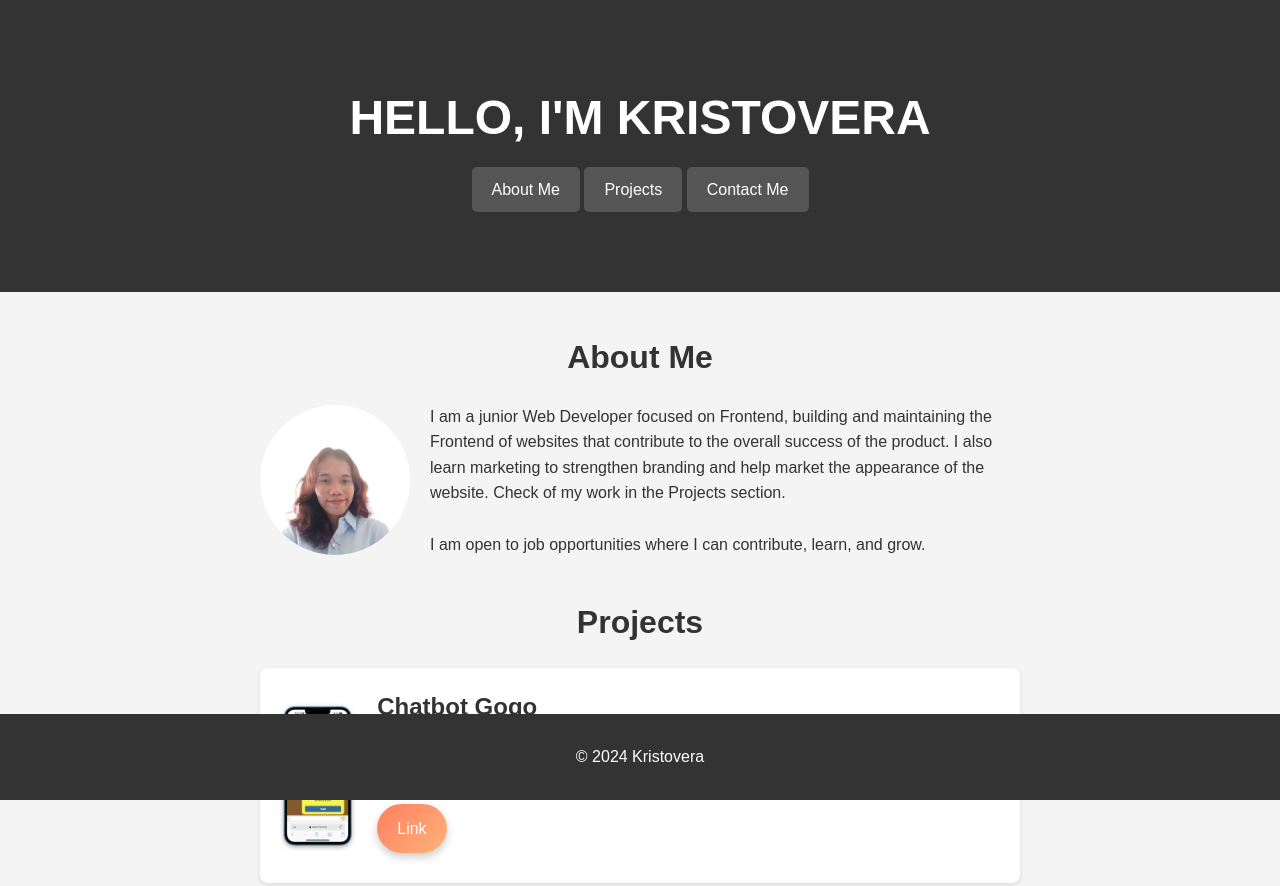
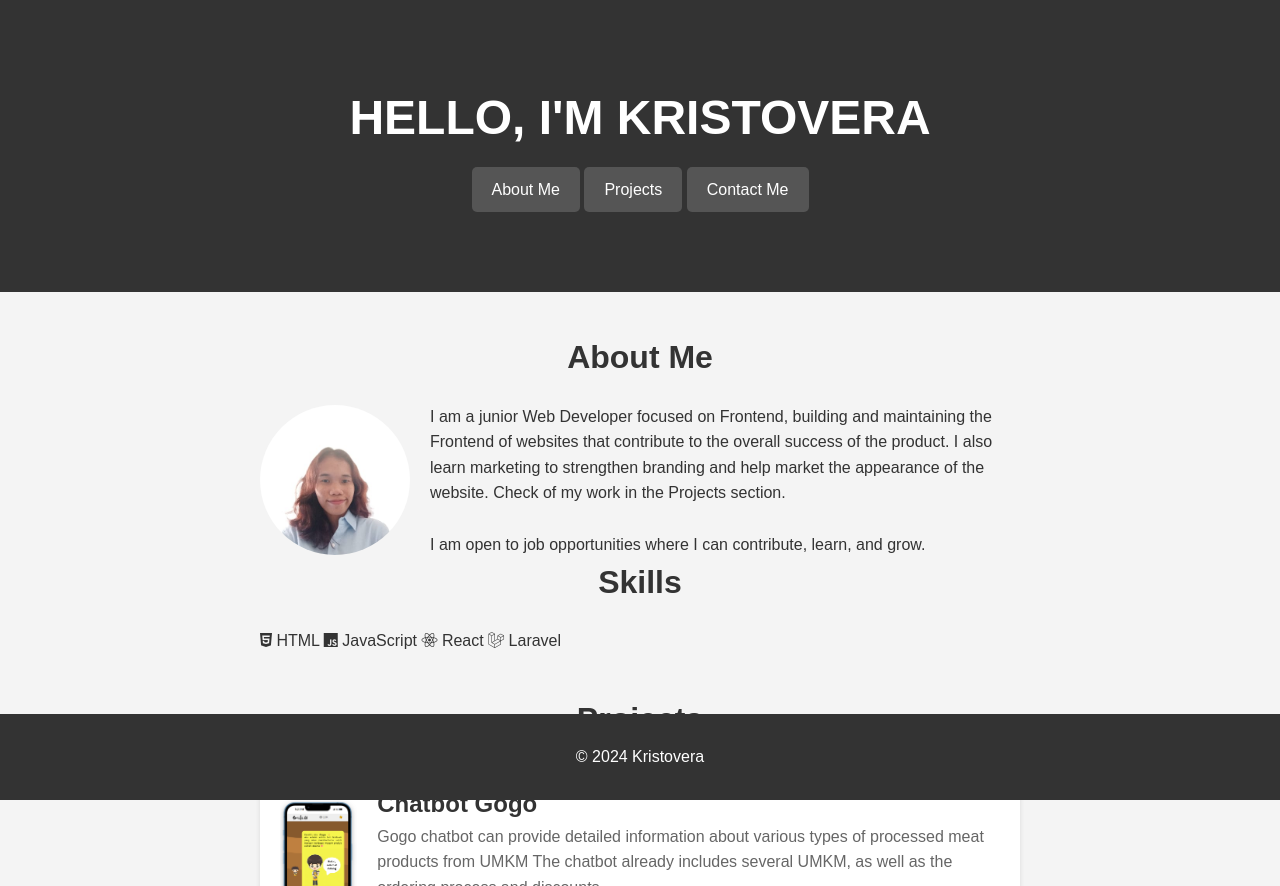
Before and after one commit to kristovera/portofolio, a plain HTML site: page index.html in a window 1280 px wide. Shown: the top 886 px of the page. Drawn offline with Linux system fonts and the light colour scheme.

Commit message:
revisi_2

```diff
--- a/css/styles.css
+++ b/css/styles.css
@@ -44,7 +44,7 @@ header p {
 
 main {
     padding: 20px;
-    padding-bottom: 80px; /* Extra space for footer */
+    padding-bottom: 100px;
 }
 
 .container {
@@ -74,7 +74,6 @@ h2 {
     font-size: 2rem;
     margin-bottom: 20px;
     text-align: center;
-    color: #333;
 }
 
 .project-card {
@@ -166,7 +165,7 @@ footer {
 }
 
 /* Media Queries */
-@media (max-width: 800px) {
+@media (max-width: 1024px) {
     header h1 {
         font-size: 2.5rem;
     }
@@ -212,7 +211,7 @@ footer {
     }
 }
 
-@media (max-width: 480px) {
+@media (max-width: 768px) {
     header h1 {
         font-size: 2rem;
     }
--- a/index.html
+++ b/index.html
@@ -31,7 +31,16 @@
                          I am open to job opportunities where I can contribute, learn, and grow.</p>
                 </div>
             </div>
+            <div class="skills">
+                <h2>Skills</h2>
+                <ul class="skill-list">
+                    <i class="fab fa-html5"></i> HTML <i class="fab fa-js"></i> JavaScript <i class="fab fa-react"></i> React <i class="fab fa-laravel"></i> Laravel
+
+
+                </ul>
+            </div>
         </section>
+
 
         <section id="projects" class="container">
             <h2>Projects</h2>
```
